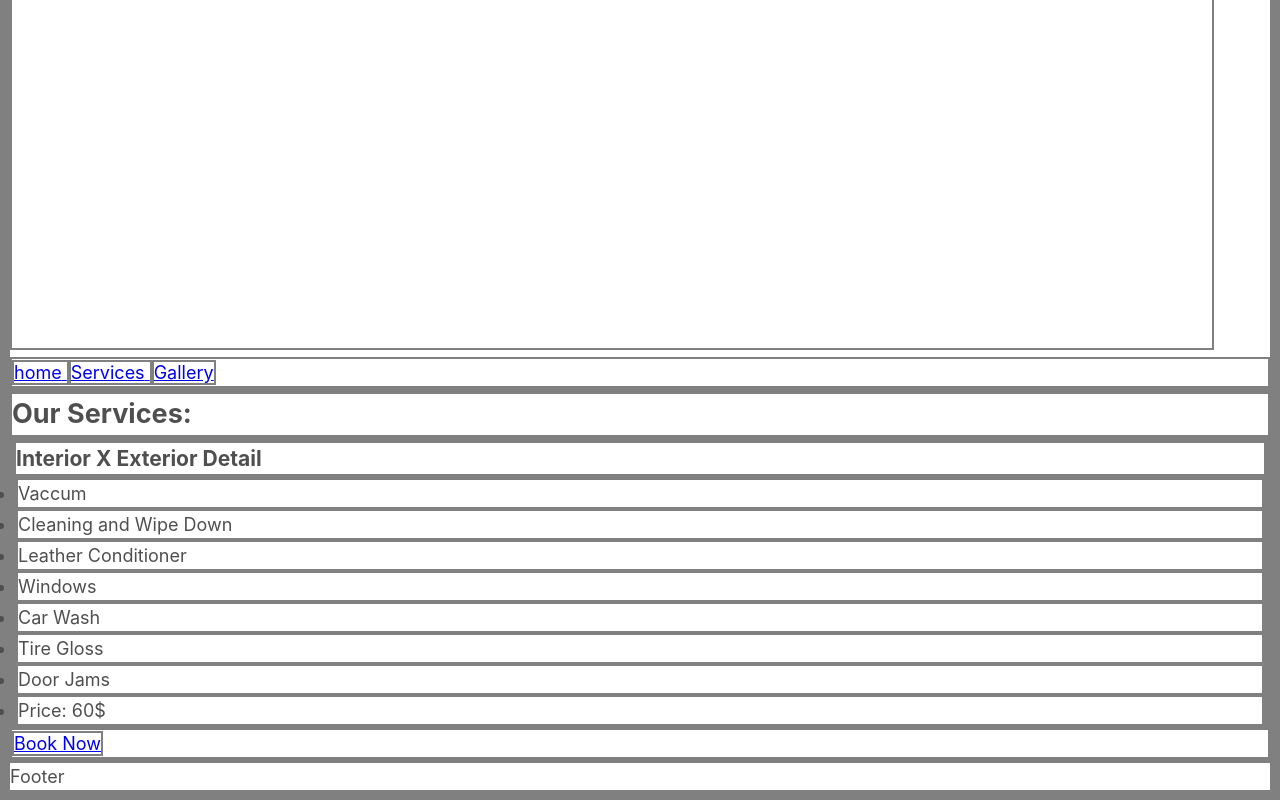
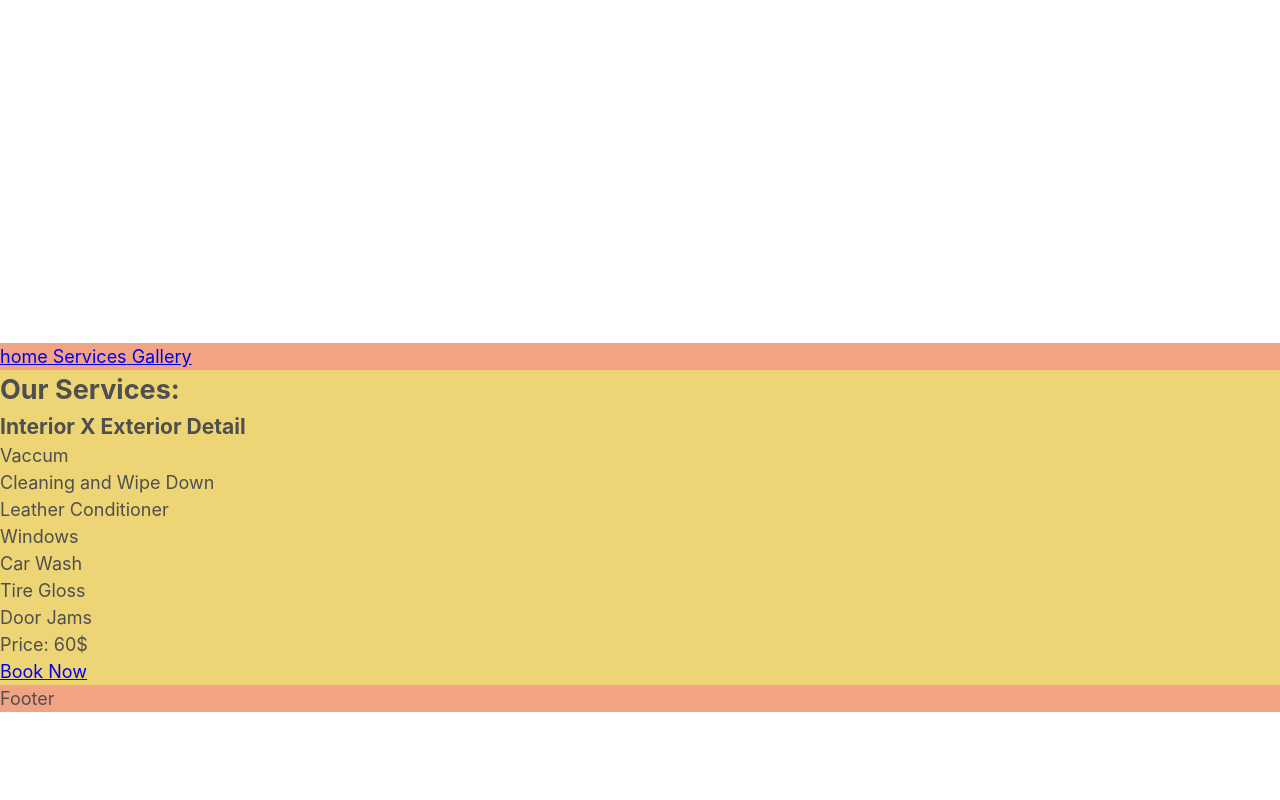
Before and after one commit to XavierTwitty/CleanAutoDetailing, a React (Create React App) app in the folder cleanauto/: page /services in a window 1280 px wide. Shown: the part 864-1664 px from the top of the page. After the commit the page ends 1576 px from the top, so only its background shows below. Built offline with nearby package versions, Linux system fonts and the light colour scheme.

Commit message:
css for footer/gallery/services

```diff
--- a/cleanauto/src/App.css
+++ b/cleanauto/src/App.css
@@ -3,7 +3,7 @@
   padding: 0;
   margin: 0;
   max-width: 100%;
-  border: 2px solid gray;
+  /* border: 2px solid gray; */
 }
 
 /* General Styles*/
@@ -18,10 +18,18 @@ body {
   color: #4f4f4f;
 }
 
-/* .logo {
-  width: 20%;
-  height: 20%;
-} */
+.navigation {
+  background-color: #f1a384;
+}
+
+.footer-container {
+  background-color: #f1a384;
+}
+
+.services-container {
+  background-color: #edd474;
+}
+
 @media (max-width: 360px) {
   body {
     border: 2px solid blue;
@@ -61,4 +69,28 @@ body {
     top: 50%;
     left: 38%;
   }
+
+  .navigation {
+    width: 100%;
+  }
+
+  .gallery-container {
+    background-color: #7effe3;
+  }
+
+  .gallery {
+    width: 80%;
+    height: 50%;
+    display: flex;
+    flex-direction: column;
+    margin-left: 10%;
+    margin-top: 3%;
+    margin-bottom: 3%;
+  }
+
+  .gallery img {
+    width: 100%;
+    height: 50%;
+    margin-top: 3%;
+  }
 }
--- a/cleanauto/src/components/Footer.js
+++ b/cleanauto/src/components/Footer.js
@@ -1,7 +1,7 @@
 import React from "react";
 
 const Footer = () => {
-  return <div>Footer</div>;
+  return <div className="footer-container">Footer</div>;
 };
 
 export default Footer;
--- a/cleanauto/src/components/Gallery.js
+++ b/cleanauto/src/components/Gallery.js
@@ -2,9 +2,9 @@ import React from "react";
 
 const Gallery = () => {
   return (
-    <div>
+    <div className="gallery-container">
       <h2>Gallery</h2>
-      <div className="gallery-container">
+      <div className="gallery">
         <img src={require("../photos/IMG_2151.jpg")}></img>
         <img src={require("../photos/IMG_2152 2.jpg")}></img>
         <img src={require("../photos/IMG_2170.jpg")}></img>
--- a/cleanauto/src/components/Services.js
+++ b/cleanauto/src/components/Services.js
@@ -3,10 +3,9 @@ import { Link } from "react-router-dom";
 
 const Services = () => {
   return (
-    <div>
+    <div className="services-container">
       <h2> Our Services:</h2>
 
-      <div className="services-container">
       <div className="service">
         <h3>Interior X Exterior Detail</h3>
         <ul>
@@ -19,7 +18,6 @@ const Services = () => {
           <li>Door Jams</li>
           <li>Price: 60$</li>
         </ul>
-        </div>
         <Link to="https://calendly.com/cleanautodetailing704/interior-exterior-detail">
           Book Now
         </Link>
```
Lines whose indentation alone changed are shown as unchanged.
